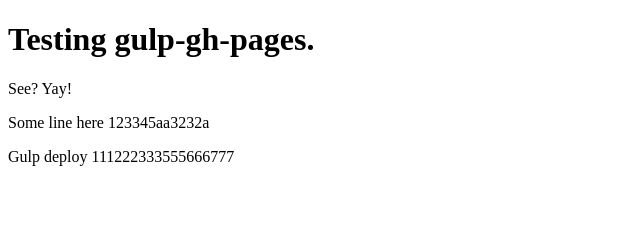
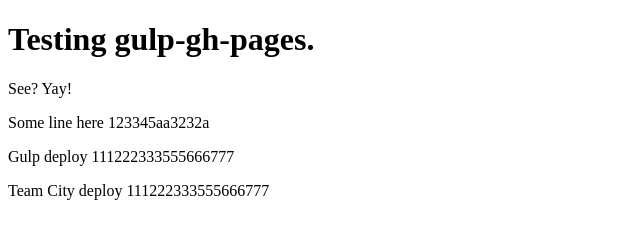
Before and after one commit to moleksiak-mw/webhooks-playground, a website: page index.html in a window 1280 px wide. Shown: the whole page, without its empty margins (0-640 px from the left). Drawn offline with Linux system fonts and the light colour scheme.

Commit message:
testing TC trigger

```diff
--- a/index.html
+++ b/index.html
@@ -9,5 +9,6 @@
   <p>See? Yay!</p>
   <p>Some line here 123345aa3232a</p>
   <p>Gulp deploy 111222333555666777</p>
+  <p>Team City deploy 111222333555666777</p>
 </body>
 </html>
```
